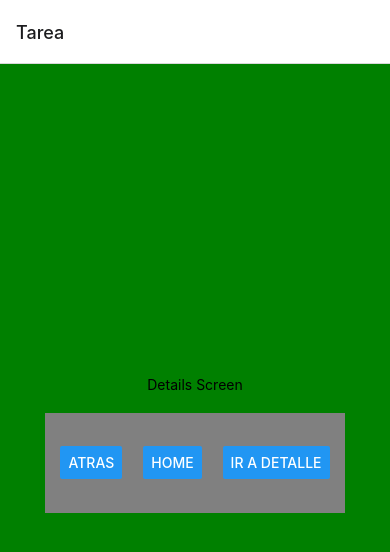
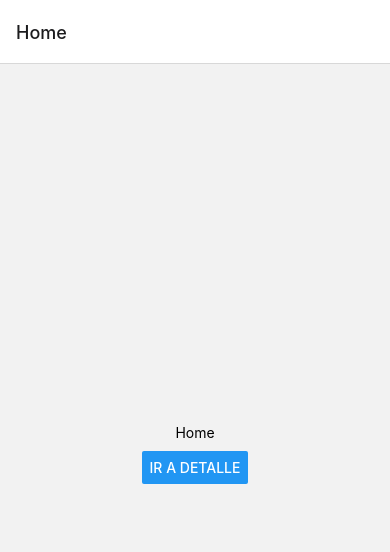
Before and after one commit to GrippingGoose33/Navigation, a React Native app: screen / in a window 390 px wide. Shown: the top 552 px of the page. Built offline with nearby package versions, Linux system fonts and the light colour scheme.

Commit message:
Nav buttons

```diff
--- a/App.js
+++ b/App.js
@@ -9,7 +9,7 @@ const Stack = createNativeStackNavigator();
 export default function App() {
   return (
     <NavigationContainer>
-      <Stack.Navigator initialRouteName='Detail'>
+      <Stack.Navigator initialRouteName='Home'>
         <Stack.Screen name="Home" component={HomeScreen}/>
         <Stack.Screen name="Detail" component={DetailScreen} options={{title:"Tarea"}}/>
       </Stack.Navigator>
```
